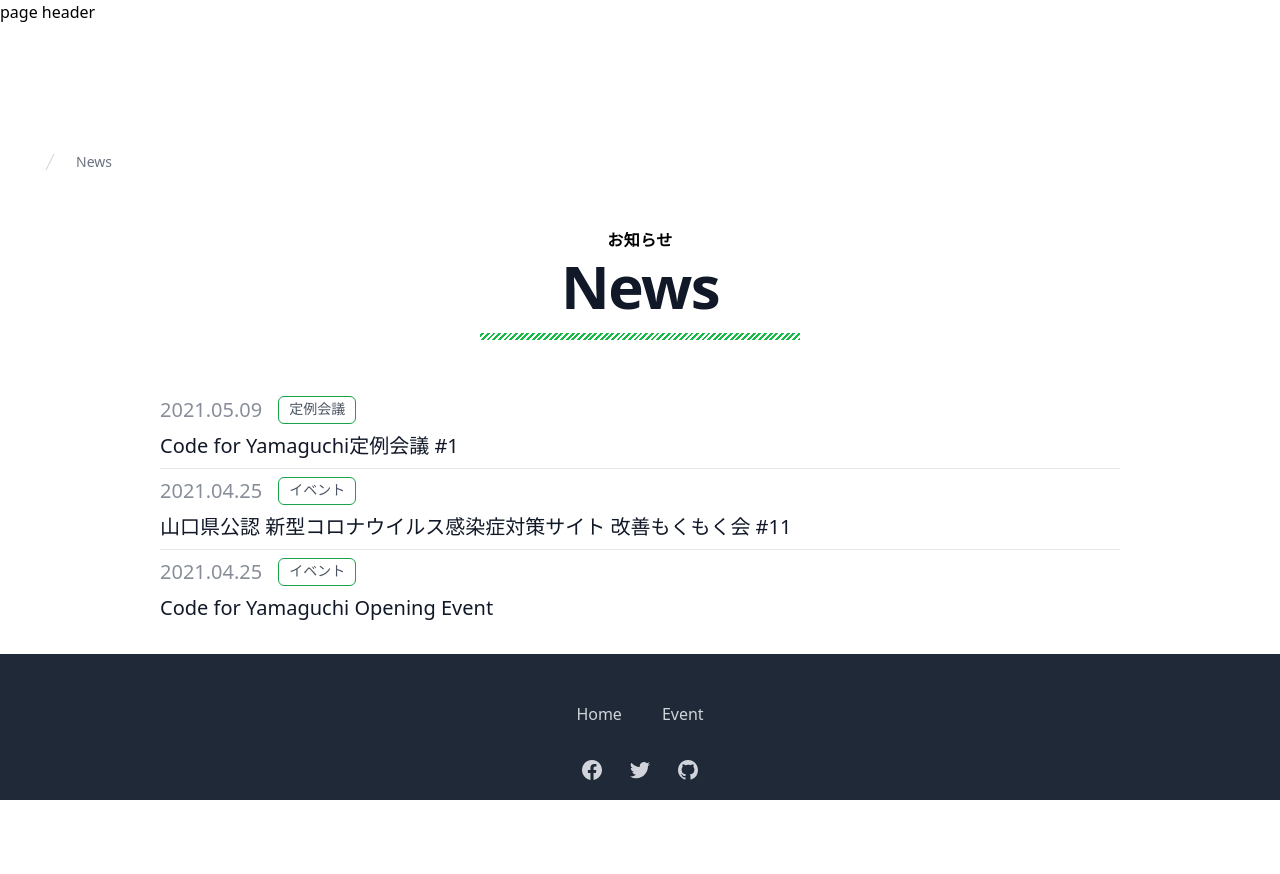
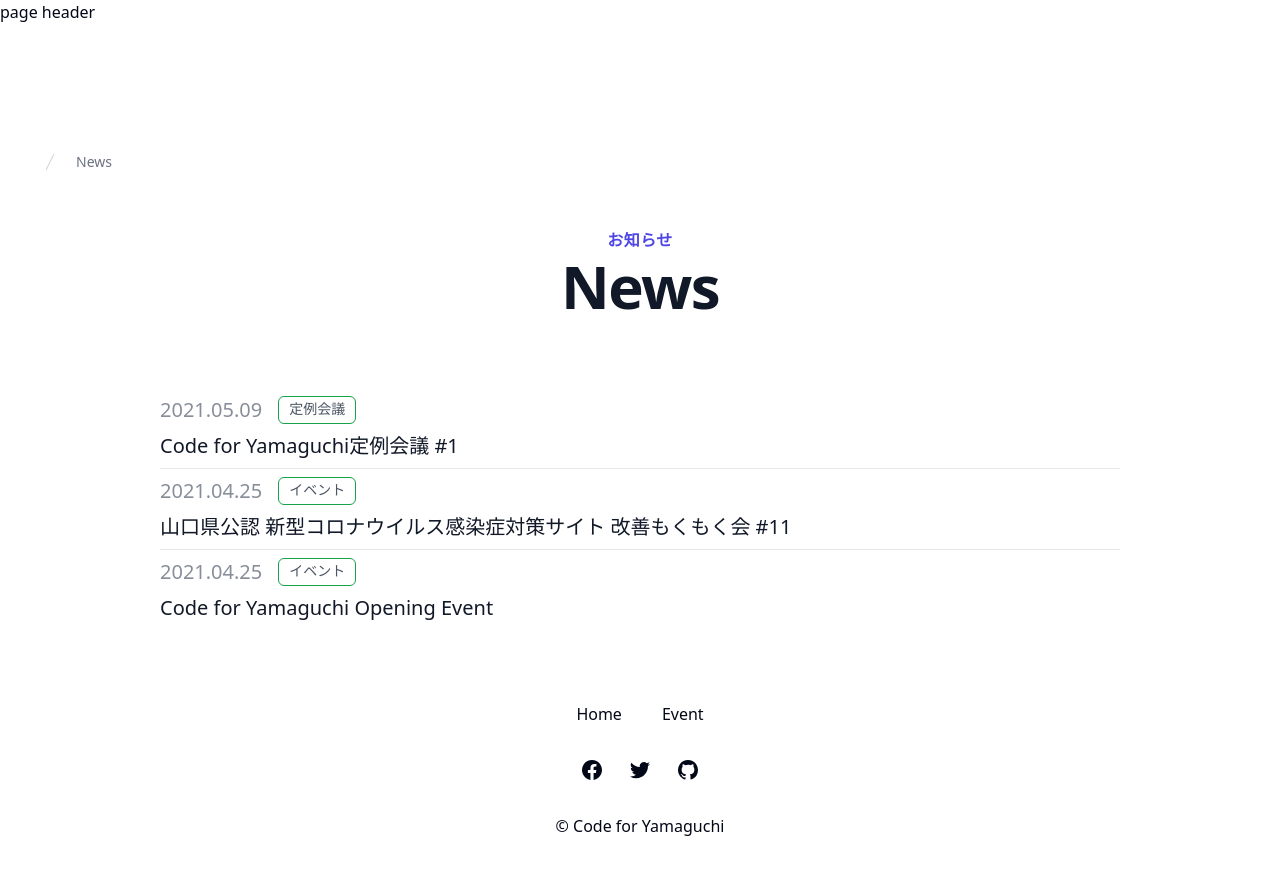
Before and after one commit to Code-for-Yamaguchi/codeforyamaguchi.org, a Next.js app: page /news in a window 1280 px wide. Shown: the top 874 px of the page. Before the commit the page ends 800 px from the top, so only its background shows below. Built offline with nearby package versions, Linux system fonts and the light colour scheme.

Commit message:
:heavy_plus_sign: Pnpm dlx shadcn-ui@latest init

```diff
--- a/package.json
+++ b/package.json
@@ -18,10 +18,15 @@
     "@notionhq/client": "^2.2.13",
     "@react-three/drei": "^9.86.3",
     "@react-three/fiber": "^8.14.3",
+    "class-variance-authority": "^0.7.0",
+    "clsx": "^2.0.0",
     "framer-motion": "^10.16.4",
+    "lucide-react": "^0.284.0",
     "next": "13.5.3",
     "react": "18.2.0",
     "react-dom": "18.2.0",
+    "tailwind-merge": "^1.14.0",
+    "tailwindcss-animate": "^1.0.7",
     "three": "^0.157.0",
     "three-stdlib": "^2.26.9"
   },
--- a/src/app/globals.css
+++ b/src/app/globals.css
@@ -2,50 +2,75 @@
 @tailwind components;
 @tailwind utilities;
 
-html,
-body,
-#root,
-#main {
-  width: 100%;
-  height: 100%;
-  margin: 0;
-  padding: 0;
-  overflow: hidden;
-  user-select: none;
-}
+@layer base {
+  :root {
+    --background: 0 0% 100%;
+    --foreground: 222.2 84% 4.9%;
 
-@keyframes fade-in {
-  from {
-    opacity: 0;
+    --card: 0 0% 100%;
+    --card-foreground: 222.2 84% 4.9%;
+
+    --popover: 0 0% 100%;
+    --popover-foreground: 222.2 84% 4.9%;
+
+    --primary: 222.2 47.4% 11.2%;
+    --primary-foreground: 210 40% 98%;
+
+    --secondary: 210 40% 96.1%;
+    --secondary-foreground: 222.2 47.4% 11.2%;
+
+    --muted: 210 40% 96.1%;
+    --muted-foreground: 215.4 16.3% 46.9%;
+
+    --accent: 210 40% 96.1%;
+    --accent-foreground: 222.2 47.4% 11.2%;
+
+    --destructive: 0 84.2% 60.2%;
+    --destructive-foreground: 210 40% 98%;
+
+    --border: 214.3 31.8% 91.4%;
+    --input: 214.3 31.8% 91.4%;
+    --ring: 222.2 84% 4.9%;
+
+    --radius: 0.5rem;
   }
-  to {
-    opacity: 1;
+
+  .dark {
+    --background: 222.2 84% 4.9%;
+    --foreground: 210 40% 98%;
+
+    --card: 222.2 84% 4.9%;
+    --card-foreground: 210 40% 98%;
+
+    --popover: 222.2 84% 4.9%;
+    --popover-foreground: 210 40% 98%;
+
+    --primary: 210 40% 98%;
+    --primary-foreground: 222.2 47.4% 11.2%;
+
+    --secondary: 217.2 32.6% 17.5%;
+    --secondary-foreground: 210 40% 98%;
+
+    --muted: 217.2 32.6% 17.5%;
+    --muted-foreground: 215 20.2% 65.1%;
+
+    --accent: 217.2 32.6% 17.5%;
+    --accent-foreground: 210 40% 98%;
+
+    --destructive: 0 62.8% 30.6%;
+    --destructive-foreground: 210 40% 98%;
+
+    --border: 217.2 32.6% 17.5%;
+    --input: 217.2 32.6% 17.5%;
+    --ring: 212.7 26.8% 83.9%;
   }
 }
 
-canvas {
-  opacity: 0;
-  touch-action: none;
-  animation: fade-in 1s ease 0.3s forwards;
+@layer base {
+  * {
+    @apply border-border;
+  }
+  body {
+    @apply bg-background text-foreground;
+  }
 }
-
-.anchor {
-  display: block;
-  padding-top: 80px;
-  margin-top: -80px;
-}
-
-.stripe-line {
-  position: relative;
-  /*padding: 0.3em;*/
-}
-
-.stripe-line::after {
-  content: '';
-  position: absolute;
-  left: 0;
-  bottom: 0;
-  width: 100%;
-  height: 7px;
-  background: repeating-linear-gradient(-45deg, #15bb44, #15bb44 2px, white 2px, white 4px);
-}
--- /dev/null
+++ b/src/lib/utils.ts
@@ -0,0 +1,6 @@
+import { type ClassValue, clsx } from "clsx"
+import { twMerge } from "tailwind-merge"
+
+export function cn(...inputs: ClassValue[]) {
+  return twMerge(clsx(inputs))
+}
--- a/tailwind.config.js
+++ b/tailwind.config.js
@@ -8,59 +8,69 @@
     './src/**/*.{ts,tsx}',
 	],
   theme: {
-    inset: {
-      0: 0,
-      '1/2': '50%',
-      '1/3': '33.3%',
-      '1/4': '25%',
-      '1/5': '20%',
-      '1/6': '16.6%',
-      '1/7': '14.3%',
-      '1/8': '12.5%',
-      '1/9': '11.1%',
-      '1/10': '10%',
-      '1/20': '5%'
+    container: {
+      center: true,
+      padding: "2rem",
+      screens: {
+        "2xl": "1400px",
+      },
     },
-    textColor: {
-      primary: '#15bb44',
-      top: '#111517',
-      normal: {
-        default: '#333d56',
-        hover: '#212121'
+    extend: {
+      colors: {
+        border: "hsl(var(--border))",
+        input: "hsl(var(--input))",
+        ring: "hsl(var(--ring))",
+        background: "hsl(var(--background))",
+        foreground: "hsl(var(--foreground))",
+        primary: {
+          DEFAULT: "hsl(var(--primary))",
+          foreground: "hsl(var(--primary-foreground))",
+        },
+        secondary: {
+          DEFAULT: "hsl(var(--secondary))",
+          foreground: "hsl(var(--secondary-foreground))",
+        },
+        destructive: {
+          DEFAULT: "hsl(var(--destructive))",
+          foreground: "hsl(var(--destructive-foreground))",
+        },
+        muted: {
+          DEFAULT: "hsl(var(--muted))",
+          foreground: "hsl(var(--muted-foreground))",
+        },
+        accent: {
+          DEFAULT: "hsl(var(--accent))",
+          foreground: "hsl(var(--accent-foreground))",
+        },
+        popover: {
+          DEFAULT: "hsl(var(--popover))",
+          foreground: "hsl(var(--popover-foreground))",
+        },
+        card: {
+          DEFAULT: "hsl(var(--card))",
+          foreground: "hsl(var(--card-foreground))",
+        },
       },
-      gray: {
-        200: '#e5e7eb',
-        300: '#d1d5db',
-        400: '#9ca3af',
-        500: '#6b7280',
-        600: '#4b5563',
-        700: '#374151',
-        800: '#1f2937',
-        900: '#111827'
+      borderRadius: {
+        lg: "var(--radius)",
+        md: "calc(var(--radius) - 2px)",
+        sm: "calc(var(--radius) - 4px)",
       },
-      white: 'white',
-      footer: '#d1d5db'
+      keyframes: {
+        "accordion-down": {
+          from: { height: 0 },
+          to: { height: "var(--radix-accordion-content-height)" },
+        },
+        "accordion-up": {
+          from: { height: "var(--radix-accordion-content-height)" },
+          to: { height: 0 },
+        },
+      },
+      animation: {
+        "accordion-down": "accordion-down 0.2s ease-out",
+        "accordion-up": "accordion-up 0.2s ease-out",
+      },
     },
-    backgroundColor: {
-      primary: '#15bb44',
-      circle: {
-        red: '#ff4d3d',
-        blue: '#6dc4f2',
-        indigo: '#6187de',
-        green: '#33d5ba',
-        yellow: '#ffd13c'
-      },
-      white: 'white',
-      btn: {
-        normal: '#4f46e5',
-        hover: '#303f9f'
-      },
-      footer: '#1f2937'
-    },
-    extend: {}
   },
-  variants: {
-    extend: {}
-  },
-  plugins: []
+  plugins: [require("tailwindcss-animate")],
 }
```
Also changed, not shown: components.json (added).
